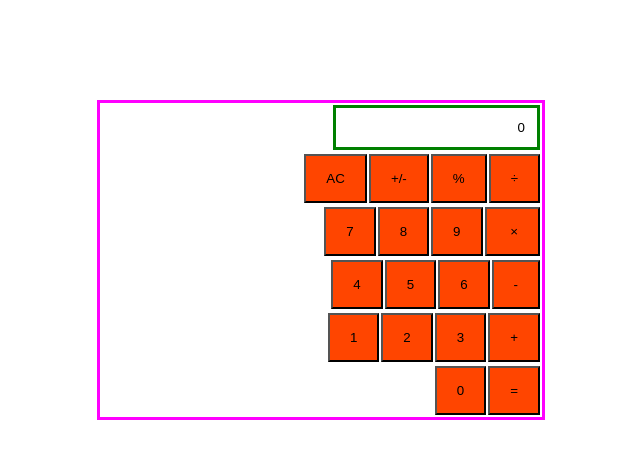
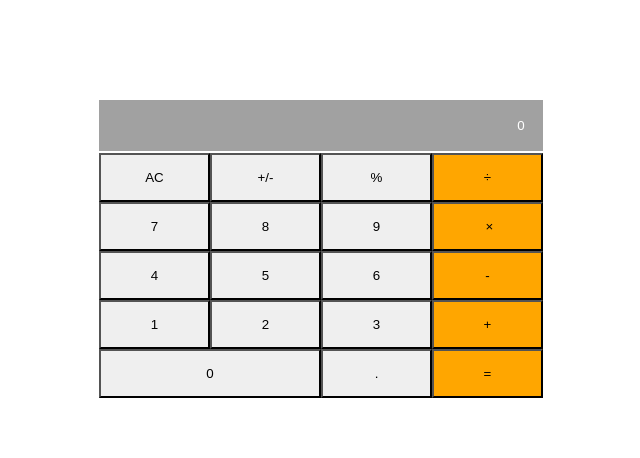
Before and after one commit to Aquinasmoriasi/math-magicians, a React (Create React App) app: page / in a window 1280 px wide. Shown: the top 458 px of the page, without its empty margins (319-959 px from the left). Built offline with nearby package versions, Linux system fonts and the light colour scheme.

Commit message:
design calculator layout

```diff
--- a/src/App.css
+++ b/src/App.css
@@ -12,26 +12,47 @@
   align-items: center;
 }
 
+form {
+  width: 50%;
+}
+
 table {
-  border: 3px solid magenta;
-  box-sizing: border-box;
-  width: 50%;
-  position: relative;
-  display: flex;
-  flex-direction: column;
-  justify-content: center;
-  align-items: flex-end;
+  width: 100%;
+}
+
+tr:not(.last-row) {
+  width: 100%;
+  display: grid;
+  grid-template-columns: 1fr 1fr 1fr 1fr;
+}
+
+.last-row {
+  display: grid;
+  grid-template-columns: 2fr 1fr 1fr;
 }
 
 input[type = "button"] {
-  background-color: orangered;
   padding: 15px 20px;
+  width: 100%;
+  border-radius: 0;
 }
 
 input[type = "text"]  {
+  margin: auto;
+  color: #fff;
   text-align: end;
   box-sizing: border-box;
-  border: 3px solid green;
-  width: 100%;
-  padding: 12px;
+  width: 99%;
+  margin-left: 0.5%;
+  border: none;
+  padding: 18px;
+  background-color: rgb(161, 161, 161);
 }
+
+input[type = "text"]:focus {
+  outline: none;
+}
+
+.last-column input {
+  background-color: rgb(255, 166, 0);
+}
--- a/src/components/Calculator.js
+++ b/src/components/Calculator.js
@@ -2,12 +2,10 @@ import React from 'react';
 
 export default function Calculator() {
   return (
+    <form action="#">
+      <input type="text" value="0" />
       <table>
-      <tr>
-        <td>
-          <input type="text" value="0" />
-        </td>
-      </tr>
+        <tbody>
           <tr>
             <td>
               <input type="button" value="AC" />
@@ -18,7 +16,7 @@ export default function Calculator() {
             <td>
               <input type="button" value="%" />
             </td>
-        <td>
+            <td className="last-column">
               <input type="button" value="&#247;" />
             </td>
           </tr>
@@ -32,7 +30,7 @@ export default function Calculator() {
             <td>
               <input type="button" value="9" />
             </td>
-        <td>
+            <td className="last-column">
               <input type="button" value=" &times;" />
             </td>
           </tr>
@@ -46,7 +44,7 @@ export default function Calculator() {
             <td>
               <input type="button" value="6" />
             </td>
-        <td>
+            <td className="last-column">
               <input type="button" value="-" />
             </td>
           </tr>
@@ -60,7 +58,7 @@ export default function Calculator() {
             <td>
               <input type="button" value="3" />
             </td>
-        <td>
+            <td className="last-column">
               <input type="button" value="+" />
             </td>
           </tr>
@@ -69,9 +67,14 @@ export default function Calculator() {
               <input type="button" value="0" />
             </td>
             <td>
+              <input type="button" value="." />
+            </td>
+            <td className="last-column">
               <input type="button" value="=" />
             </td>
           </tr>
+        </tbody>
       </table>
+    </form>
   );
 }
```
Lines whose indentation alone changed are shown as unchanged.
